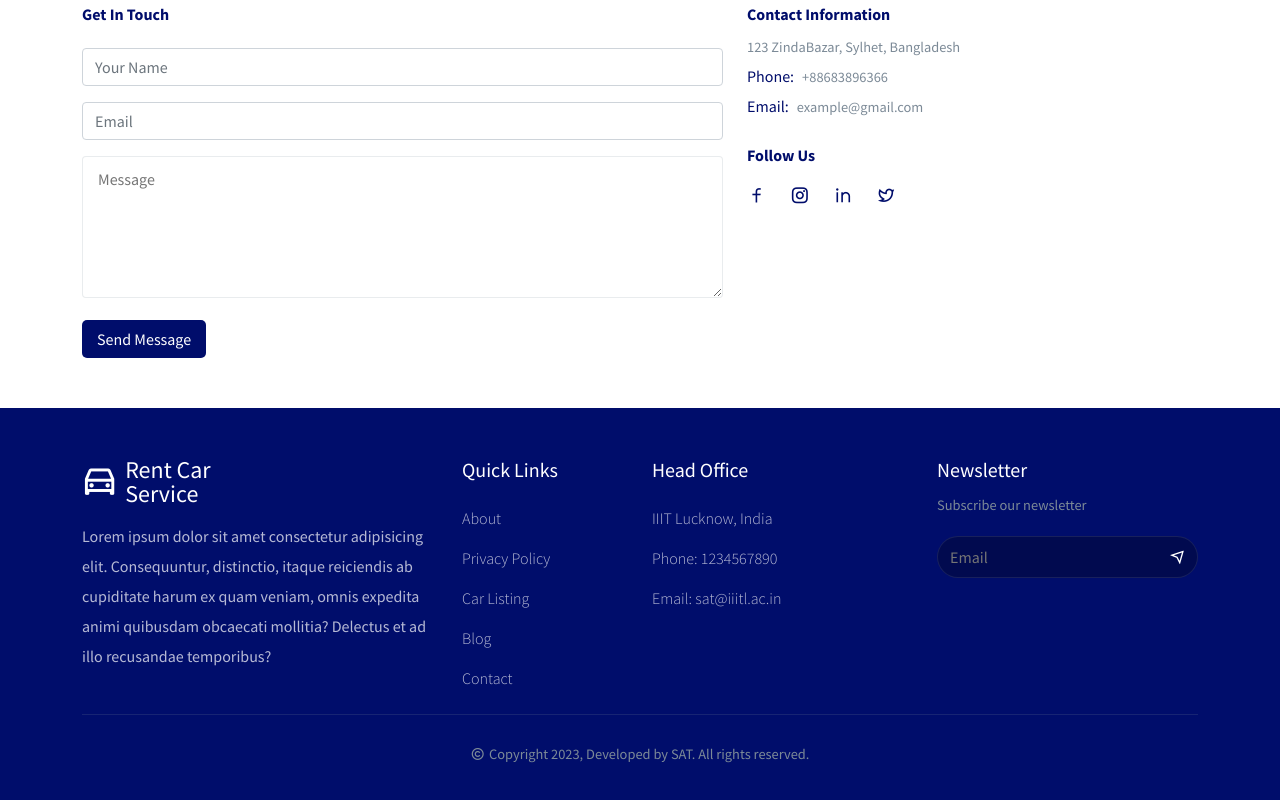
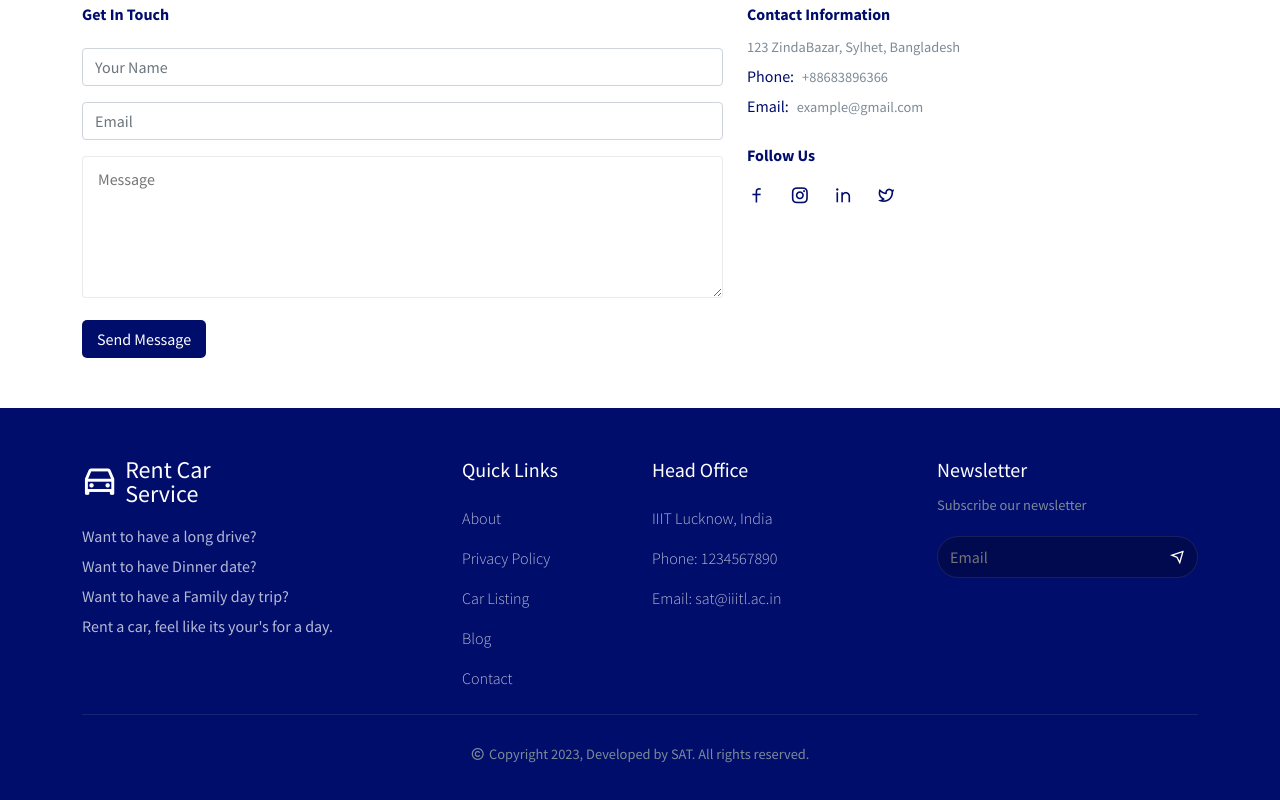
Before and after one commit to naman-choudhary/WEBD_SEM2_PROJECT, a React (Create React App) app: page /contact in a window 1280 px wide. Shown: the part 519-1319 px from the top of the page. Built offline with nearby package versions, Linux system fonts and the light colour scheme.

Commit message:
Update Footer.jsx
Replaced dummy text with actual information.

```diff
--- a/src/components/Footer/Footer.jsx
+++ b/src/components/Footer/Footer.jsx
@@ -1,5 +1,4 @@
 import React from "react";
-
 import { Container, Row, Col, ListGroup, ListGroupItem } from "reactstrap";
 import { Link } from "react-router-dom";
 import "../../styles/footer.css";
@@ -49,10 +48,9 @@ const Footer = () => {
 							</h1>
 						</div>
 						<p className="footer__logo-content">
-              Lorem ipsum dolor sit amet consectetur adipisicing elit.
-              Consequuntur, distinctio, itaque reiciendis ab cupiditate harum ex
-              quam veniam, omnis expedita animi quibusdam obcaecati mollitia?
-              Delectus et ad illo recusandae temporibus?
+							Want to have a long drive? <br /> Want to have Dinner date? <br />{" "}
+							Want to have a Family day trip? <br /> Rent a car, feel like its
+							your's for a day.
 						</p>
 					</Col>
 
@@ -94,7 +92,8 @@ const Footer = () => {
 					<Col lg="12">
 						<div className="footer__bottom">
 							<p className="section__description d-flex align-items-center justify-content-center gap-1 pt-4">
-                <i class="ri-copyright-line"></i>Copyright {year}, Developed by SAT. All rights reserved.
+								<i class="ri-copyright-line"></i>Copyright {year}, Developed by
+								SAT. All rights reserved.
 							</p>
 						</div>
 					</Col>
```
Lines whose indentation alone changed are shown as unchanged.
